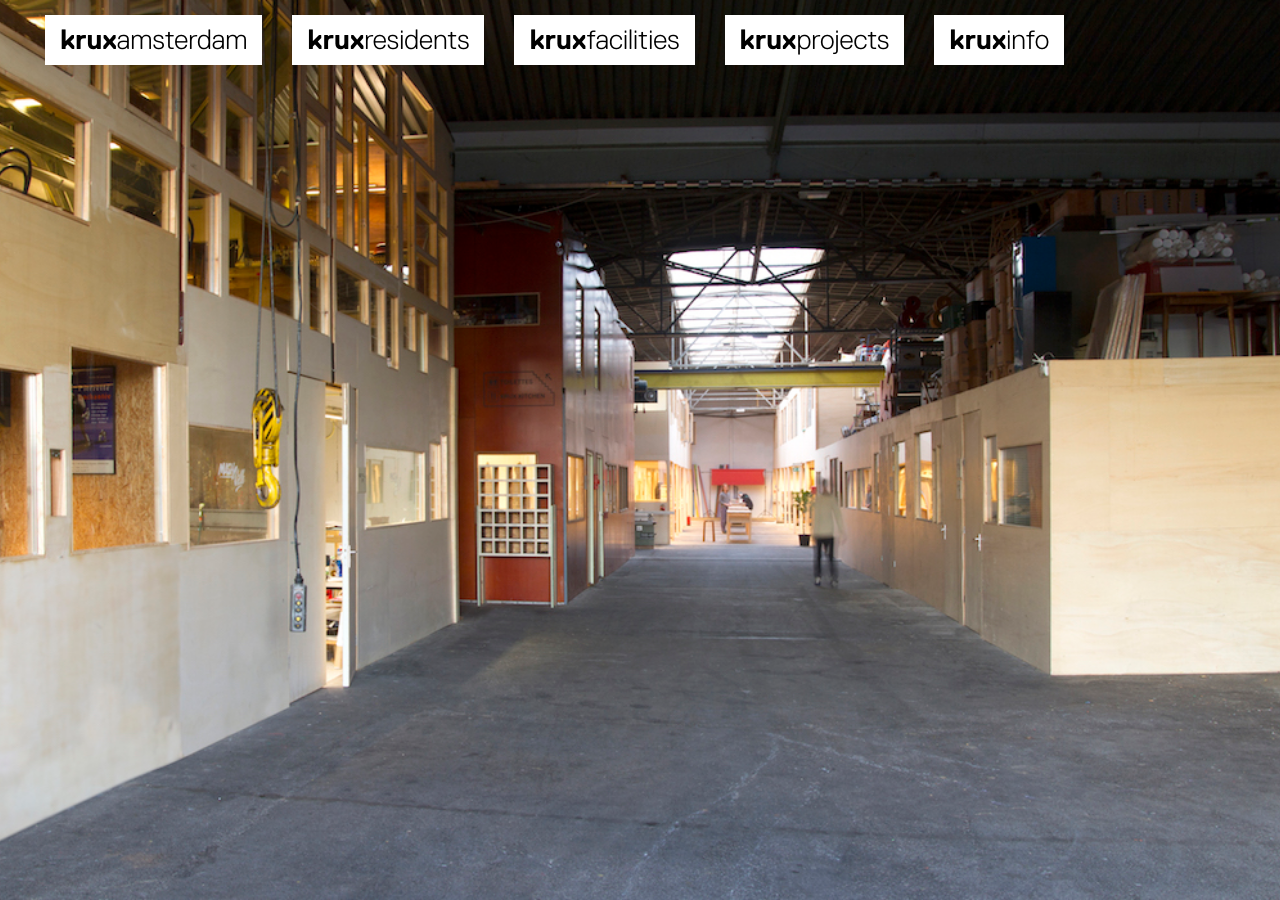
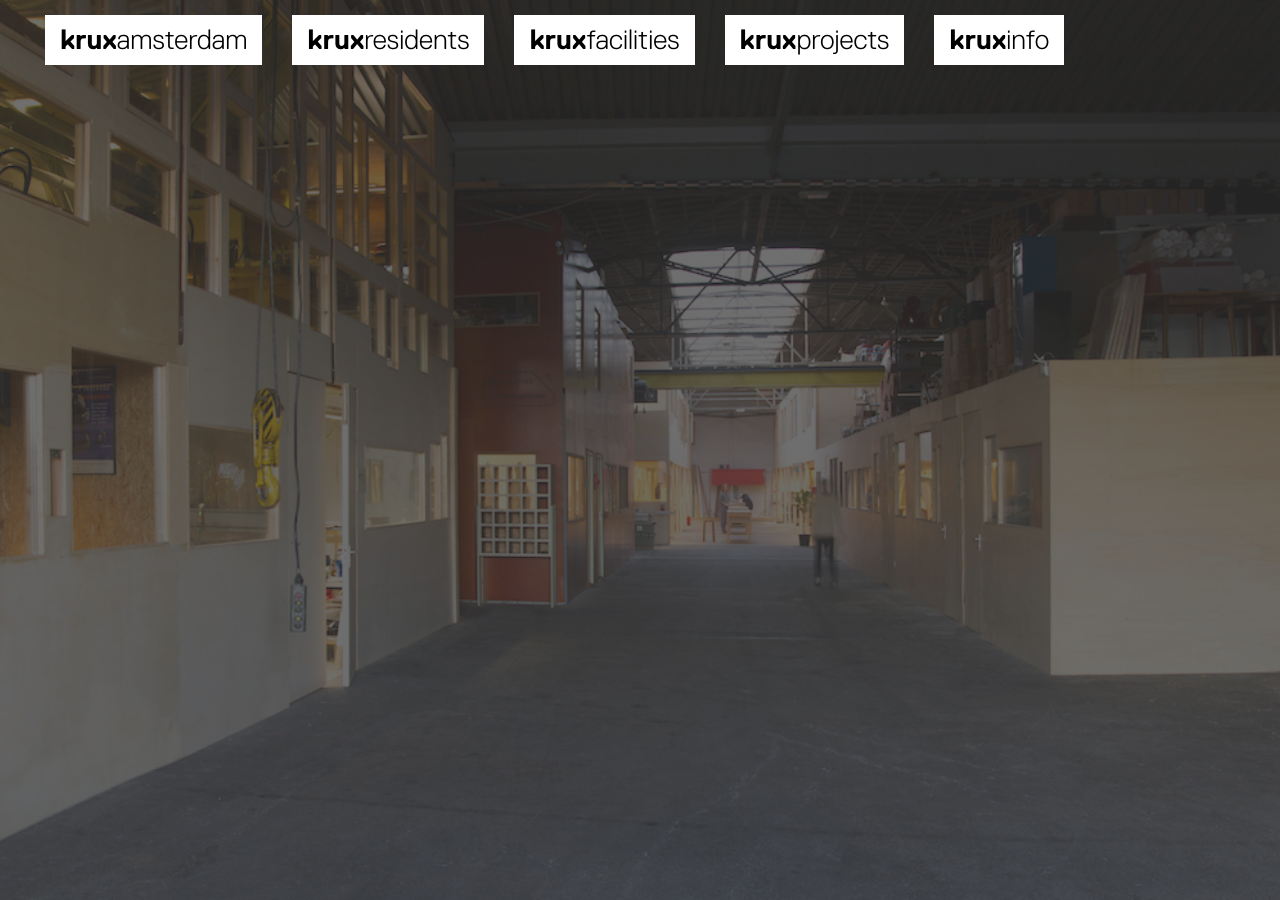
Before and after one commit to frankmolenaar1986/frankmolenaar1986.github.io, a Jekyll site: the page built from index.md, in a window 1280 px wide. Built offline with Jekyll 4.4.1, drawn with Linux system fonts in a browser that asks for light colours; nearby versions of some CDN libraries.

```diff
--- a/_layouts/default.html
+++ b/_layouts/default.html
@@ -3,6 +3,8 @@
   {% include head.html %}
   <body>
     <div class="bgImageContainer" style="background: url({{ site.baseurl }}{{ page.background }}) no-repeat center center fixed; -webkit-background-size: cover; -moz-background-size: cover; -o-background-size: cover; background-size: cover; z-index:0; position:absolute; width:100%; height:100%;">
+    <div class="background-overlay">
+    </div>
     </div>
     <div  class="container-fluid">
       {% include header.html %}
--- a/css/style.css
+++ b/css/style.css
@@ -28,6 +28,15 @@
 	-moz-background-size: cover;
 	-o-background-size: cover;
 	background-size: cover;
+}
+
+.background-overlay {
+	background-color: rgba(51, 51, 51, 0.7);
+    position: absolute;
+    top: 0;
+    left: 0;
+    width: 100%;
+    height: 100%;
 }
 
 span.krux-bold {
```
Also changed, not shown: 1 other file.
